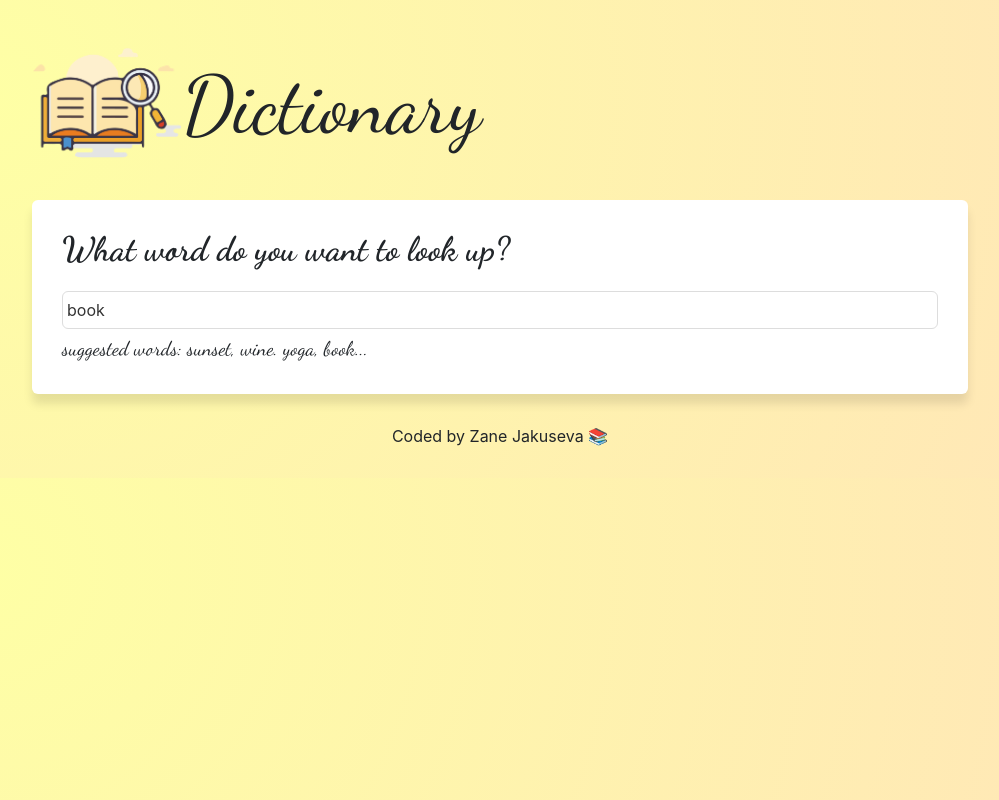
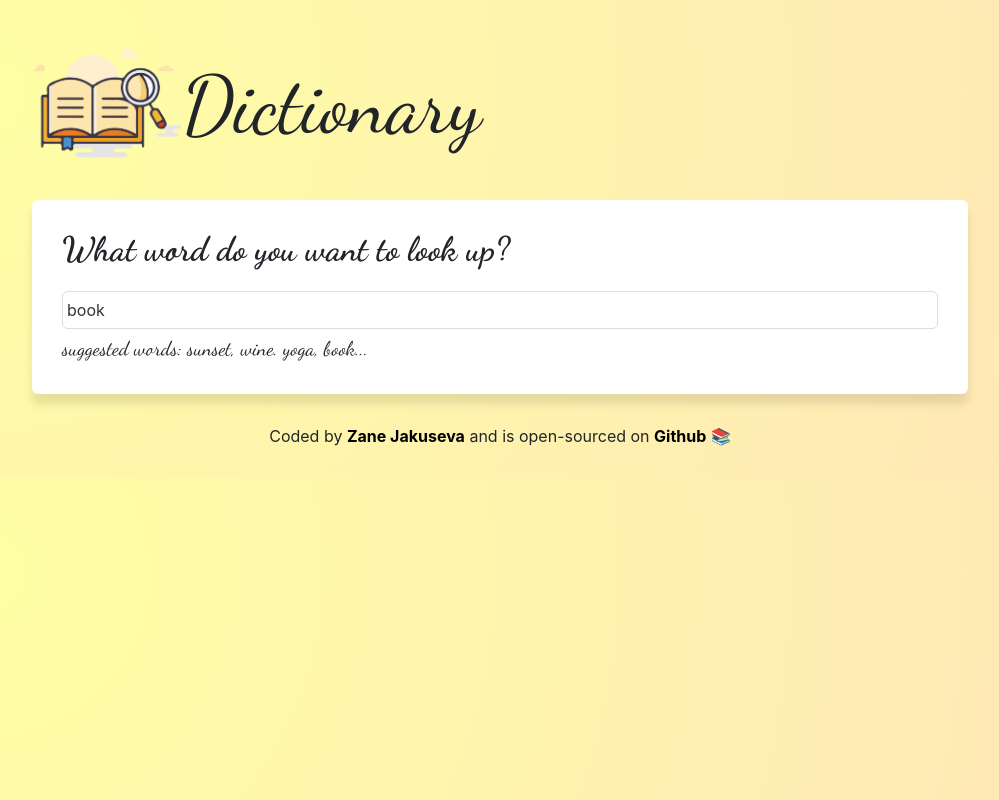
Before and after one commit to zaneknn/my-dictionery-project, a React (Create React App) app: page / in a window 1280 px wide. Shown: the whole page, without its empty margins (140-1139 px from the left). Built offline with nearby package versions, Linux system fonts and the light colour scheme.

Commit message:
Added a links.

```diff
--- a/src/App.css
+++ b/src/App.css
@@ -14,6 +14,11 @@ header {
   text-align: center;
   margin: 30px 0;
 }
+.App-footer a {
+  text-decoration: none;
+  color: black;
+  font-weight: bold;
+}
 body {
   background: radial-gradient(
     circle at 10% 20%,
--- a/src/App.js
+++ b/src/App.js
@@ -13,7 +13,12 @@ function App() {
         <main>
           <Dictionary defaultKeyword="book" />
         </main>
-        <footer className="App-footer">Coded by Zane Jakuseva 📚</footer>
+        <footer className="App-footer">
+          Coded by <a href="https://github.com/zaneknn">Zane Jakuseva</a> and is
+          open-sourced on{" "}
+          <a href="https://github.com/zaneknn/my-dictionery-project">Github</a>{" "}
+          📚
+        </footer>
       </div>
     </div>
   );
--- a/src/Dictionary.js
+++ b/src/Dictionary.js
@@ -63,6 +63,7 @@ export default function Dictionary(props) {
               type="search"
               onChange={handleKeywordChange}
               defaultValue={props.defaultKeyword}
+              id="search"
             />
           </form>
           <div className="hint">
```
